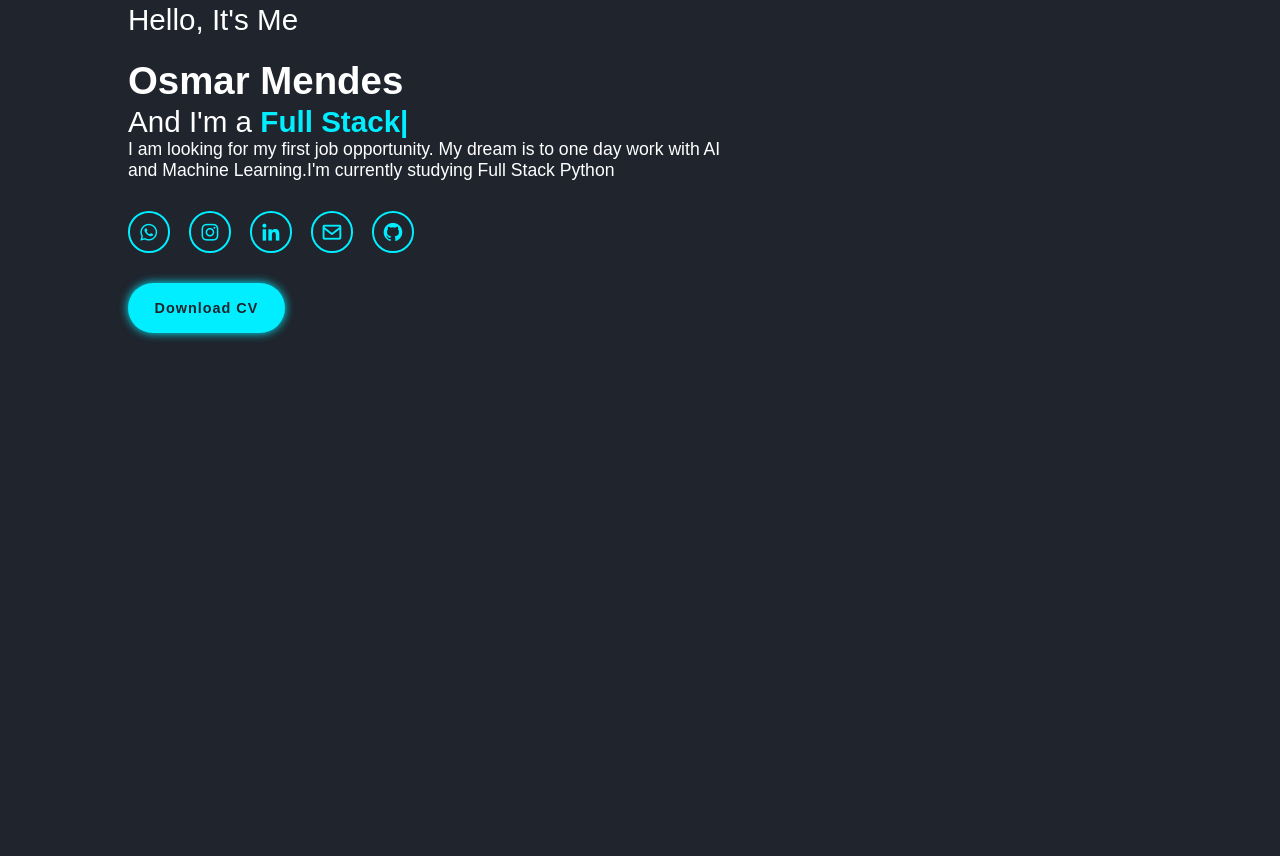
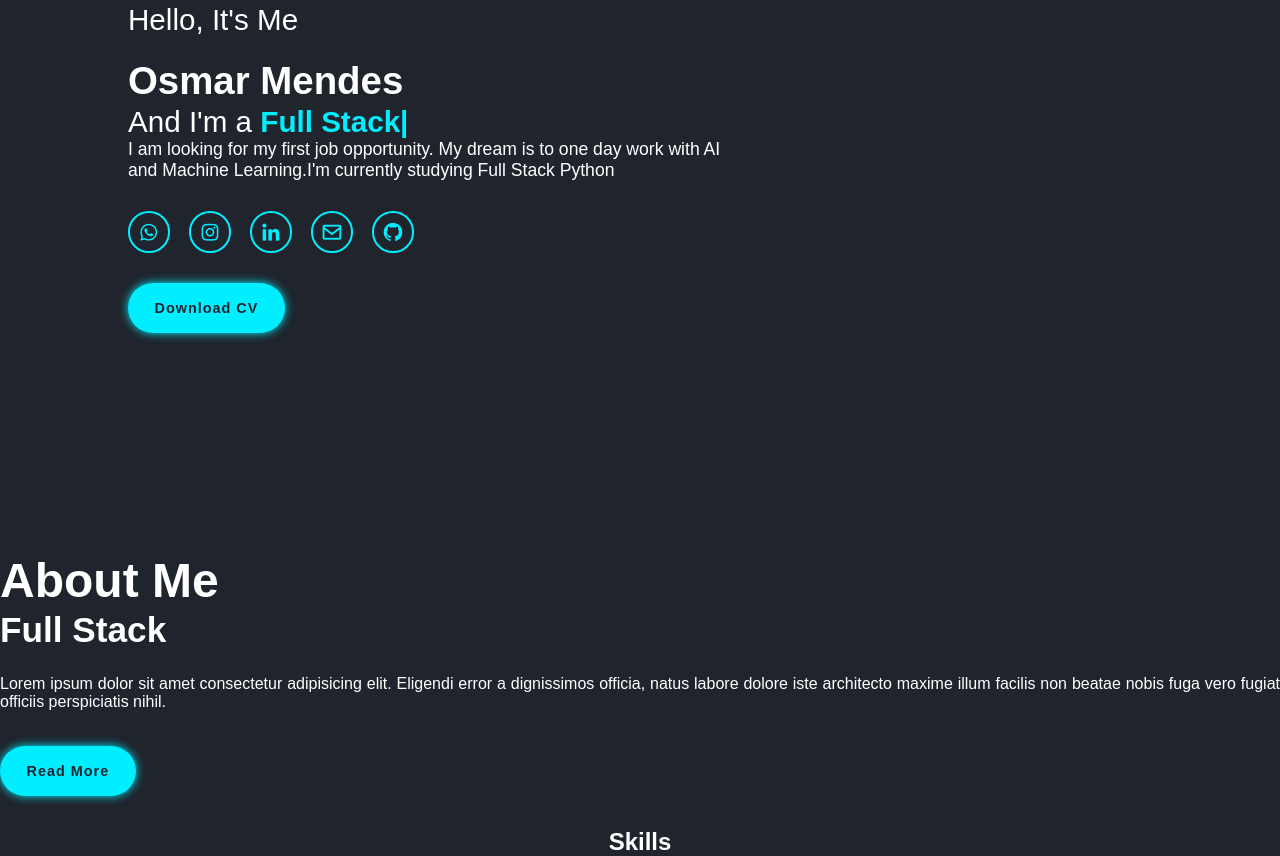
Before and after one commit to osmarmcn/osmarmendesdev, a plain HTML site: page index.html in a window 1280 px wide. Shown: the part 248-1104 px from the top of the page. Before the commit the page ends 800 px from the top, so only its background shows below. Drawn offline with nearby package versions, Linux system fonts and the light colour scheme.

Commit message:
ajustes about

```diff
--- a/css/about.css
+++ b/css/about.css
@@ -0,0 +1,48 @@
+
+
+*{
+    margin: 0;
+    padding: 0;
+    font-family: Arial, Helvetica, sans-serif;
+    box-sizing: border-box;
+    text-decoration: none;
+    outline: none;
+    scroll-behavior: smooth;
+}
+
+:root{
+    --bg-color:#1f242d;
+    --second-bg-color:#323946;
+    --text-color:#fff;
+    --main-color:#0ef;
+}
+
+.about{
+    display: flex;
+    justify-content: center;
+    align-items: center;
+    flex-direction: column;
+    gap: 2rem;
+
+}
+
+.heading{
+    text-align: center;
+    font-size: 3rem;
+}
+
+.about-content h2{
+    text-align: left;
+    line-height: 1.2;
+
+}
+
+.about-content h3{
+    font-size: 2.2rem;
+}
+
+.about-content p{
+    font-size: 1rem;
+    text-align: justify;
+    margin: 1.6rem 0 2.2rem;
+}
--- a/css/style.css
+++ b/css/style.css
@@ -3,11 +3,21 @@
     padding: 0;
     font-family: Arial, Helvetica, sans-serif;
     box-sizing: border-box;
+    text-decoration: none;
+    outline: none;
+    scroll-behavior: smooth;
+}
+
+:root{
+    --bg-color:#1f242d;
+    --second-bg-color:#323946;
+    --text-color:#fff;
+    --main-color:#0ef;
 }
 
 body{
-    background: #1f242d;
-    color: white;
+    background: var(--bg-color);
+    color: var(--text-color);
 }
 
 .header{
@@ -26,7 +36,7 @@ body{
 
 .logo{
     font-size: 1.35rem;
-    color: white;
+    color:var(--text-color);
     text-decoration: none;
     font-weight: 600;
     cursor: default;
@@ -48,7 +58,7 @@ body{
 }
 
 .navbar a{
-    color: white;
+    color: var(--text-color);
     text-decoration: none;
     cursor: pointer;
     transition: 0.6s ease-in-out;
@@ -59,7 +69,7 @@ body{
 
 .navbar a:hover,
 .navbar a.active{
-    color: #0ef;
+    color: var(--main-color);
 }
 
 .home{
@@ -95,7 +105,7 @@ body{
 }
 
 .home-content h3 span{
-    color: #0ef ;
+    color:var(--main-color);
     font-weight: bold;
 
 }
@@ -126,7 +136,7 @@ body{
 }
 .home-img img{
      border-radius: 3rem;
-     box-shadow: 0 0 2.2rem #0ef;
+     box-shadow: 0 0 2.2rem var(--main-color);
 }
 
 .social-media a{
@@ -136,10 +146,10 @@ body{
     width: 2.6rem;
     height: 2.6rem;
     background: transparent;
-    border:2px solid #0ef ;
+    border:2px solid var(--main-color);
     border-radius: 50%;
     font-size: 1.4rem;
-    color: #0ef ;
+    color: var(--main-color);
     text-decoration: none;
     margin: 30px 15px 30px 0;
     transition: .5s ease;
@@ -150,21 +160,21 @@ body{
 }
 
 .social-media a:hover{
-    background: #0ef;
-    color: #1f242d;
-    box-shadow: 0 0 20px #0ef;
+    background: var(--main-color);
+    color:var(--bg-color);
+    box-shadow: 0 0 20px var(--main-color);
 
 }
 
 .btn{
     display: inline-block;
     padding: 1rem 1.6rem;
-    background: #0ef;
+    background: var(--main-color);
     border: 1px solid transparent;
     border-radius: 40px;
-    box-shadow: 0 0 10px #0ef;
+    box-shadow: 0 0 10px var(--main-color);
     font-size: .9rem;
-    color: #1f242d;
+    color: var(--bg-color);
     letter-spacing: 1px;
     text-decoration: none;
     font-weight: bold;
@@ -174,9 +184,9 @@ body{
 }
 
 .btn:hover{
-    background:#1f242d ;
-    color: #0ef ;
-    border: 1px solid #0ef;
+    background:var(--bg-color);
+    color: var(--main-color) ;
+    border: 1px solid var(--main-color);
     transition: .7s ease-in-out;
 }
 
--- a/index.html
+++ b/index.html
@@ -47,7 +47,18 @@
 
     <!-- section about -->
     <section class="about" id="about">
-        <div class="about-img"></div>
+        <!-- <div class="about-img"></div> -->
+
+        <div class="about-content">
+            <h2 class="heading">About <span>Me</span></h2>
+            <h3>Full Stack</h3>
+            <p>Lorem ipsum dolor sit amet consectetur adipisicing elit. Eligendi error a dignissimos officia, natus labore dolore iste architecto maxime illum facilis non beatae nobis fuga vero fugiat officiis perspiciatis nihil.</p>
+            <a href="#" class="btn">Read More</a>
+        </div>
+
+        <div class="about-skill">
+            <h2 class="skill">Skills</h2>
+        </div>
 
 
     </section>
```
